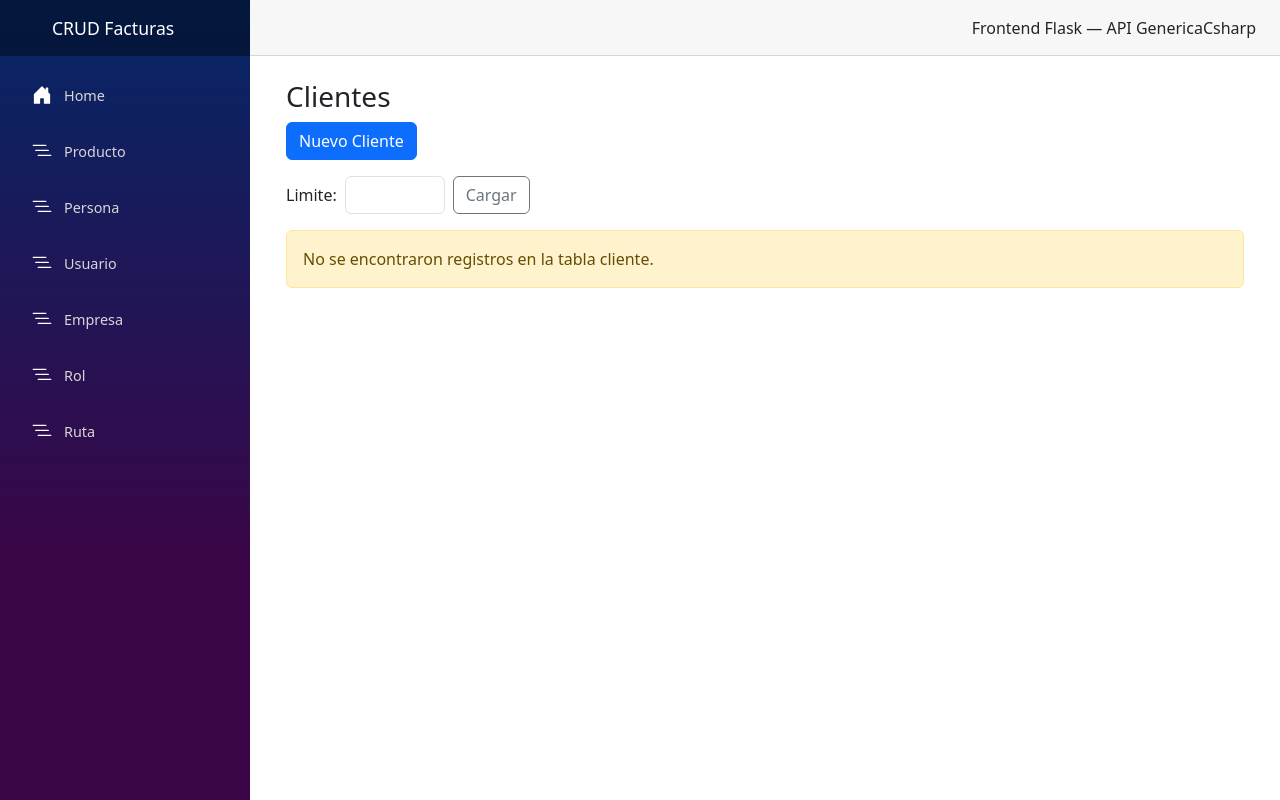
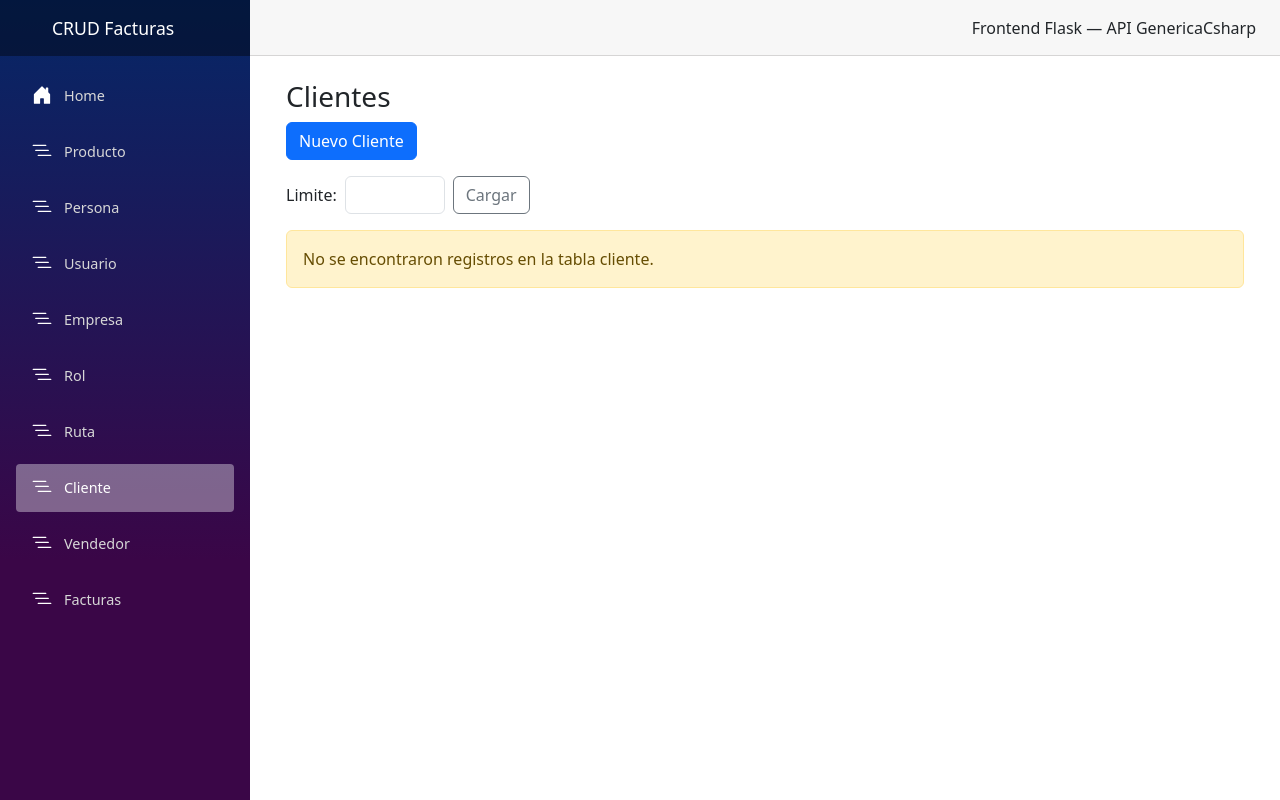
Before and after one commit to ccastro2050/FrontFlaskTutorial, a Flask app: page /cliente in a window 1280 px wide. Run offline with Flask 3, Linux system fonts and the light colour scheme; data that the repository does not hold is empty.

Commit message:
Agregar links de Cliente, Vendedor y Factura al menu

```diff
--- a/templates/components/nav_menu.html
+++ b/templates/components/nav_menu.html
@@ -51,5 +51,23 @@
             </a>
         </div>
 
+        <div class="nav-item px-3">
+            <a class="nav-link {{ 'active' if request.path.startswith('/cliente') }}" href="/cliente">
+                <span class="bi bi-list-nested-nav-menu"></span> Cliente
+            </a>
+        </div>
+
+        <div class="nav-item px-3">
+            <a class="nav-link {{ 'active' if request.path.startswith('/vendedor') }}" href="/vendedor">
+                <span class="bi bi-list-nested-nav-menu"></span> Vendedor
+            </a>
+        </div>
+
+        <div class="nav-item px-3">
+            <a class="nav-link {{ 'active' if request.path.startswith('/factura') }}" href="/factura">
+                <span class="bi bi-list-nested-nav-menu"></span> Facturas
+            </a>
+        </div>
+
     </nav>
 </div>
```
